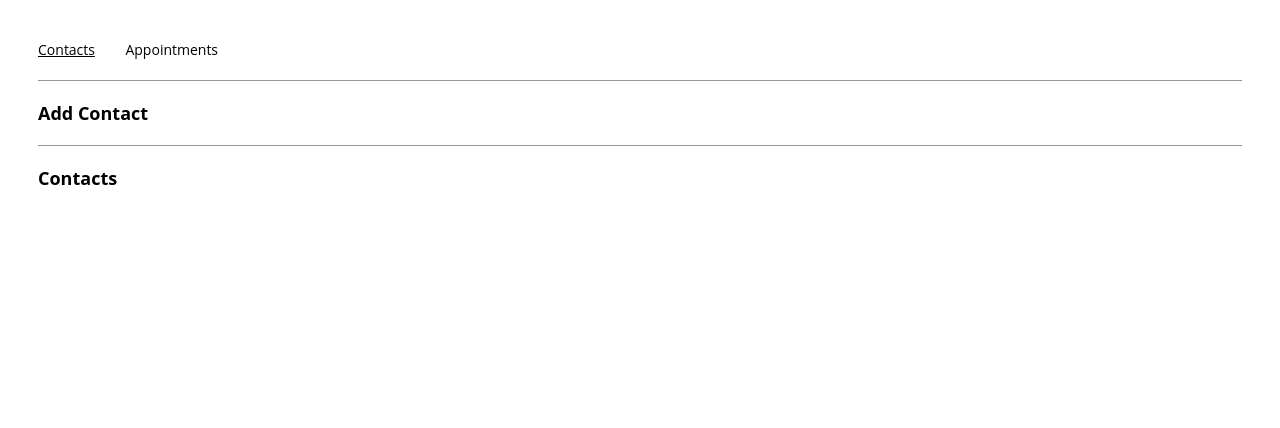
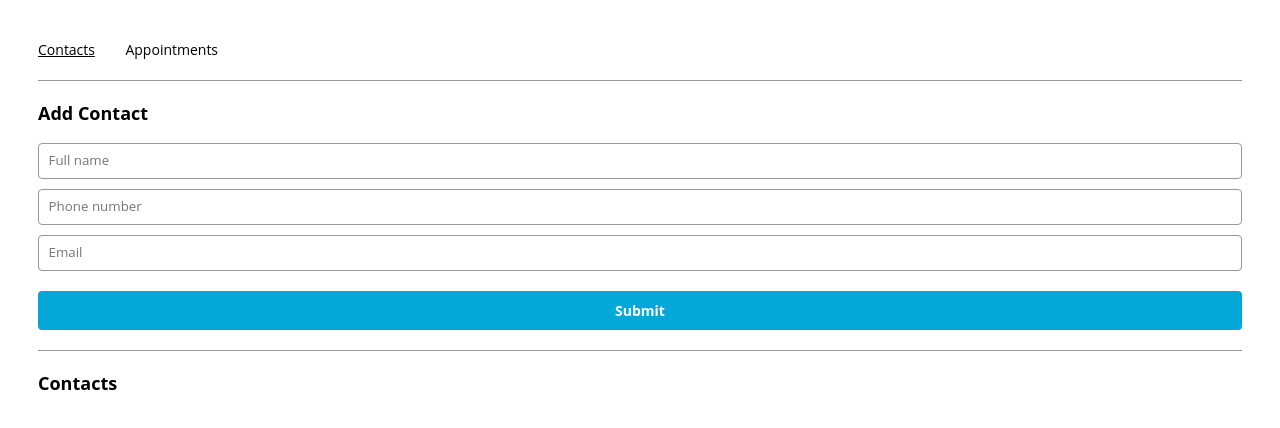
Before and after one commit to asiedusolo/appointmentPlanner, a React (Create React App) app: page /contacts in a window 1280 px wide. Shown: the top 428 px of the page. Built offline with nearby package versions, Linux system fonts and the light colour scheme.

Commit message:
Passed down props from contactPage to contact form and rendered form

```diff
--- a/src/App.js
+++ b/src/App.js
@@ -10,8 +10,28 @@ function App() {
   Define state variables for
   contacts and appointments
   */
-  const [contacts, setContacts] = useState([])
-  const [appointments, setAppointments] = useState([])
+  const [contacts, setContacts] = useState([
+    {name: 'Solomon Asiedu',
+     phoneNumber: '0548343443',
+     email: 'solo@gmail.com'
+    },
+    {name: 'Atobra Joseph',
+     phoneNumber: '0453837343',
+     email: 'atobra@gmail.com'
+    }
+  ])
+  const [appointments, setAppointments] = useState([
+    {title: 'Training progress',
+     contact: 'first contact',
+     date: new Date(),
+     time: '2:30pm'
+    },
+    {title: 'Codesignal progress',
+     contact: 'second contact',
+     date: new Date(),
+     time: '5:30pm'
+    }
+  ])
 
   const ROUTES = {
     CONTACTS: "/contacts",
@@ -23,12 +43,8 @@ function App() {
   contacts and appointments
   */
 
-  const addContact = (name, phoneNumber, email) => {
-    const newContact = {
-      name: name,
-      phoneNumber: phoneNumber,
-      email: email
-    }
+  const addContact = (newContact) => {
+
     setContacts((prev) => {
       return [...prev, newContact]
     })
--- a/src/components/contactForm/ContactForm.js
+++ b/src/components/contactForm/ContactForm.js
@@ -10,6 +10,11 @@ export const ContactForm = ({
   handleSubmit
 }) => {
   return (
-    ContactForm
+    <form onSubmit={() => handleSubmit}>
+        <input type="text" value={name} onChange={(e) => setName(e.target.value)} placeholder="Full name" />
+        <input type="text" value={phone} onChange={(e) => setPhone(e.target.value)} placeholder="Phone number" />
+        <input type="text" value={email} onChange={(e) => setEmail(e.target.value)} placeholder="Email" />
+        <input type="Submit" />
+    </form>
   );
 };
--- a/src/containers/contactsPage/ContactsPage.js
+++ b/src/containers/contactsPage/ContactsPage.js
@@ -1,10 +1,19 @@
-import React from "react";
+import React,{ useState, useEffect } from "react";
+import {ContactForm} from '../../components/contactForm/ContactForm'
+import {TileList} from '../../components/tileList/TileList'
 
-export const ContactsPage = () => {
+export const ContactsPage = (props) => {
   /*
   Define state variables for
   contact info and duplicate check
   */
+  const [name, setName] = useState('')
+  const [phone, setPhone] = useState('')
+  const [email, setEmail] = useState('')
+  const [isDuplicate, setIsDuplicate] = useState(false)
+
+  const contacts = props.contacts
+  const addContact = props.addContact
 
   const handleSubmit = (e) => {
     e.preventDefault();
@@ -12,21 +21,44 @@ export const ContactsPage = () => {
     Add contact info and clear data
     if the contact name is not a duplicate
     */
+   const newContact = {
+     name: name,
+     phone: phone,
+     email: email
+   }
+   if(isDuplicate !== true){
+     addContact(newContact)
+     alert(JSON.stringify(newContact, '', 2))
+     setName('')
+     setPhone('')
+     setEmail('')
+   }
+
   };
 
   /*
   Using hooks, check for contact name in the
   contacts array variable in props
   */
+  useEffect(() => {
+    const value = contacts.find((contact) => {
+      return contact.name === name
+    })
+    if(!value){
+      setIsDuplicate(true)
+    }
+  }, [name])
 
   return (
     <div>
       <section>
         <h2>Add Contact</h2>
+        <ContactForm name={name} setName={setName} phone={phone} setPhone={setPhone} email={email} setEmail={setEmail} handleSubmit={handleSubmit} />
       </section>
       <hr />
       <section>
         <h2>Contacts</h2>
+        <TileList contacts={contacts}/>
       </section>
     </div>
   );
```
